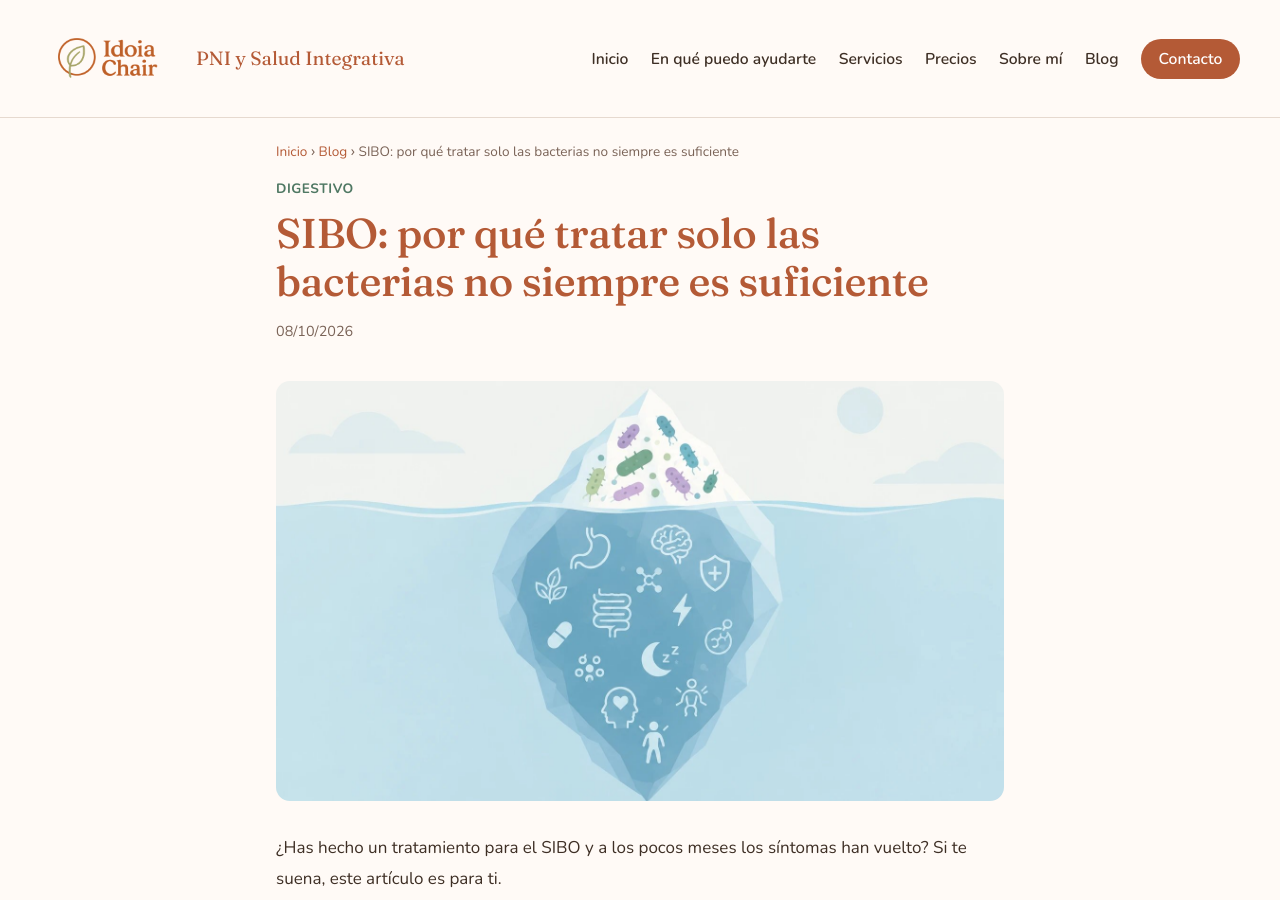
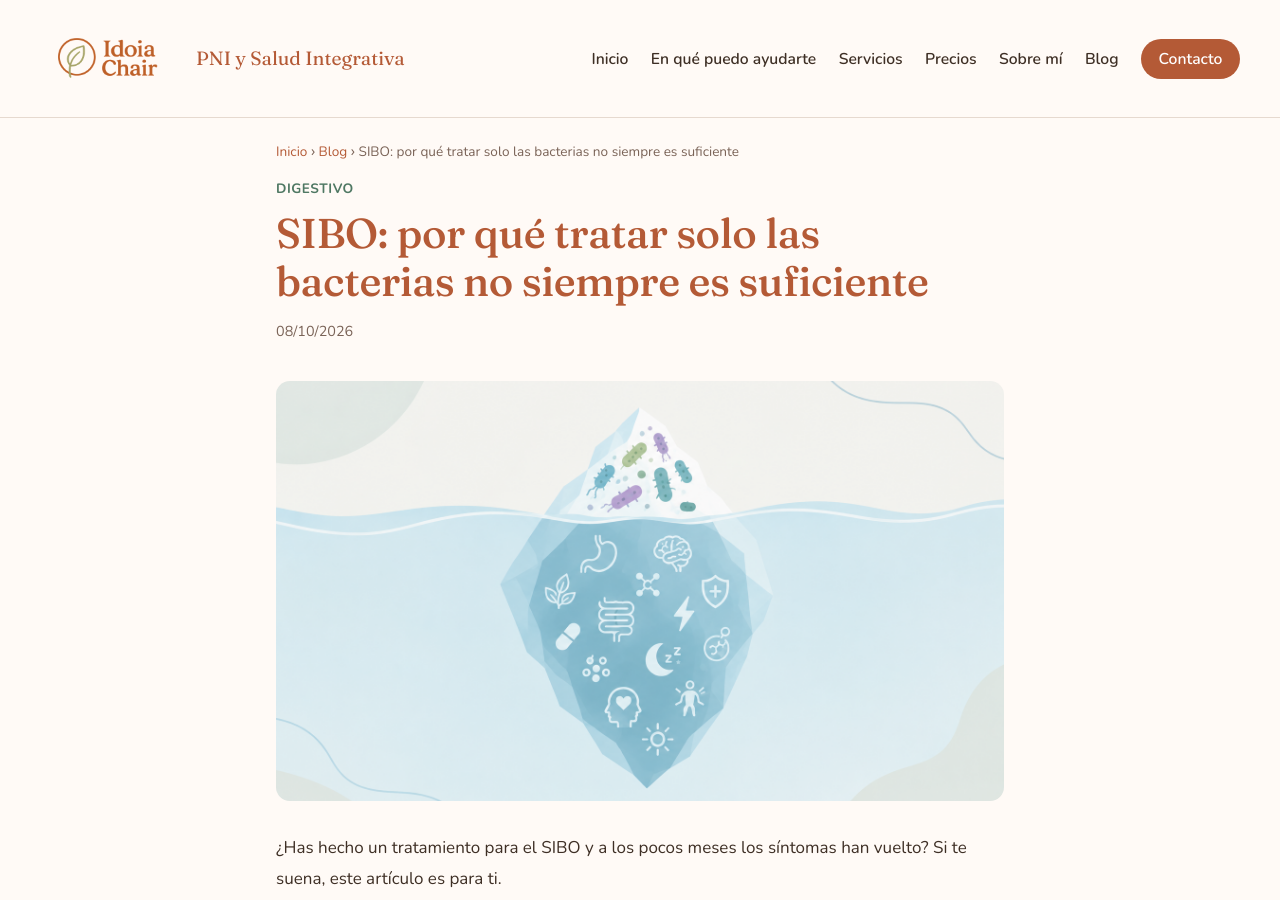
Before and after one commit to ocazmun-lab/PRUEBA-2-PAGINA-WEB-PNI_IDOIA_CHAIR, a Jekyll site: the page built from _posts/2026-10-01-sibo-por-que-no-basta-tratar-bacterias.md, in a window 1280 px wide and 900 px high. Built offline with Jekyll 4.4.1, drawn with Linux system fonts in a browser that asks for light colours.

Commit message:
Update Blog “2026-10-01-sibo-por-que-no-basta-tratar-bacterias” +1

```diff
--- a/_posts/2026-10-01-sibo-por-que-no-basta-tratar-bacterias.md
+++ b/_posts/2026-10-01-sibo-por-que-no-basta-tratar-bacterias.md
@@ -3,7 +3,7 @@ title: 'SIBO: por qué tratar solo las bacterias no siempre es suficiente'
 excerpt: ¿Has tratado el SIBO y los síntomas han vuelto? Descubre por qué pasa y qué mira la Psiconeuroinmunología para buscar la causa de fondo.
 date: 2026-10-08T10:00:00
 slug: sibo-por-que-no-basta-tratar-bacterias
-image: /img/blog/sibo-por-que-no-basta-tratar-bacterias.jpg
+image: /img/blog/Iceberg de factores ocultos.png
 image_alt: 'Ilustración de un iceberg: las bacterias del SIBO en la punta y, bajo el agua, digestión, sistema nervioso, inmunidad, sueño y emociones'
 category: Digestivo
 tags:
```
Also changed, not shown: img/blog/Iceberg de factores ocultos.png (added).
